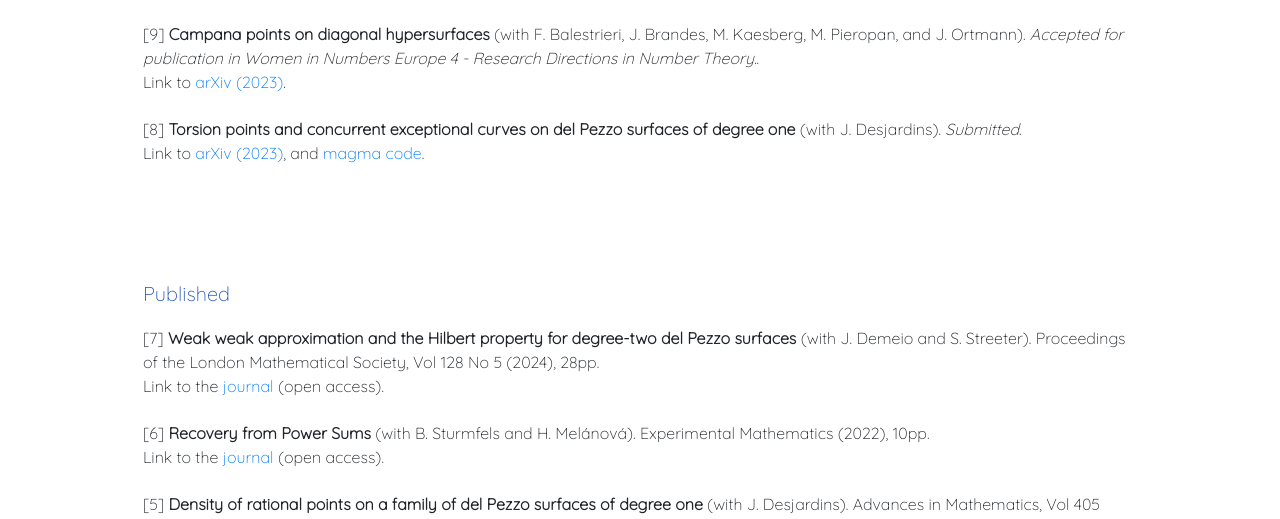
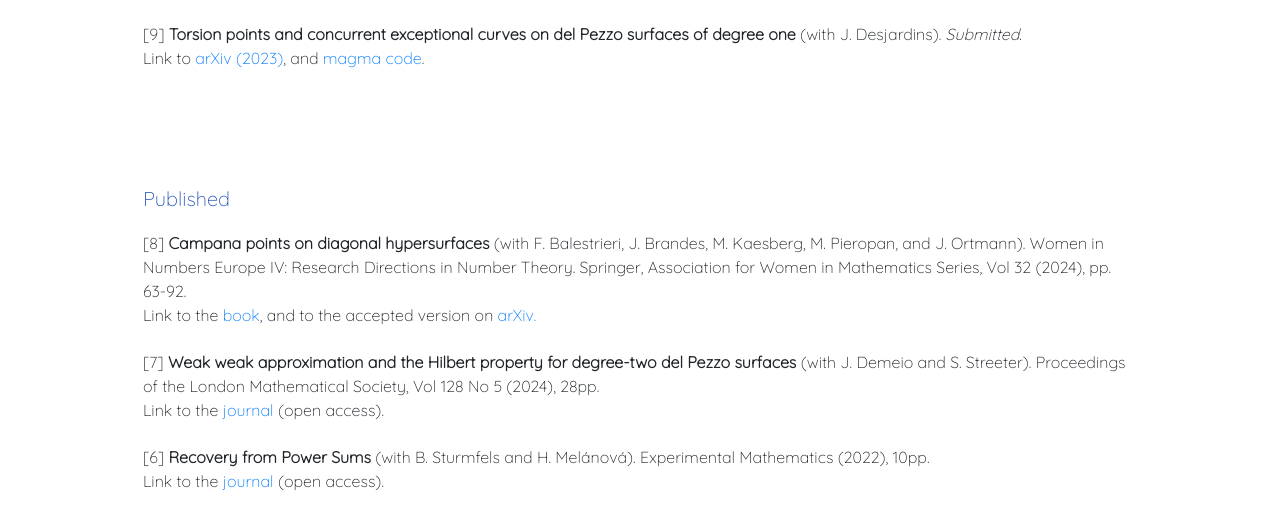
Before and after one commit to rosawinter/rosawinter.github.io, a plain HTML site: page index.html in a window 1280 px wide. Shown: the part 820-1339 px from the top of the page. Drawn offline with nearby package versions, Linux system fonts and the light colour scheme.

Commit message:
new version

```diff
--- a/index.html
+++ b/index.html
@@ -121,16 +121,16 @@ Previously I was a research associate in the <a href="https://www.kcl.ac.uk/rese
                  <h4> Preprints </h4>
                  <li class="list-group-item"> [10] <b>Generalized Eckardt points on del Pezzo surfaces of degree 1</b> (with J. Desjardins, Y. Fu and K. Isham). <i>Submitted</i>.  <br>
                  Link to <a href="https://arxiv.org/abs/2401.08800"> arXiv (2024)</a>.</li>
-
-                 <li class="list-group-item"> [9] <b> Campana points on diagonal hypersurfaces</b> (with F. Balestrieri, J. Brandes, M. Kaesberg, M. Pieropan, and J. Ortmann). <i> Accepted for publication in Women in Numbers Europe 4 - Research Directions in Number Theory.</i>. <br>
-                 Link to <a href="https://arxiv.org/abs/2302.08164"> arXiv (2023)</a>.</li>
-                 <li class="list-group-item"> [8] <b>Torsion points and concurrent exceptional curves on del Pezzo surfaces of degree one</b> (with J. Desjardins). <i> Submitted</i>. <br>
+                 <li class="list-group-item"> [9] <b>Torsion points and concurrent exceptional curves on del Pezzo surfaces of degree one</b> (with J. Desjardins). <i> Submitted</i>. <br>
                  Link to <a href="https://arxiv.org/abs/2210.11659"> arXiv (2023)</a>, and <a href="https://rosawinter.github.io/MagmaTorsion.txt">magma code</a>. </li>
             <br>
             <br>
             <br>
             <br>
                  <h4> Published </h4>
+<li class="list-group-item"> [8] <b> Campana points on diagonal hypersurfaces</b> (with F. Balestrieri, J. Brandes, M. Kaesberg, M. Pieropan, and J. Ortmann). Women in Numbers Europe IV: Research Directions in Number Theory. Springer, Association for Women in Mathematics Series, Vol 32 (2024), pp. 63-92. <br>
+                 Link to the <a href="https://link.springer.com/book/9783031521621">book</a>, and to the accepted version on <a href="https://arxiv.org/abs/2302.08164"> arXiv.</a> </li>
+
 	   <li class="list-group-item"> [7] <b>Weak weak approximation and the Hilbert property for degree-two del Pezzo surfaces</b> (with J. Demeio and S. Streeter). Proceedings of the London Mathematical Society, Vol 128 No 5 (2024), 28pp. <br>
                  Link to the <a href="https://doi.org/10.1112/plms.12601"> journal</a> (open access). </li>
            <li class="list-group-item"> [6] <b>Recovery from Power Sums</b> (with B. Sturmfels and H. Melánová). Experimental Mathematics (2022), 10pp. <br>
```
